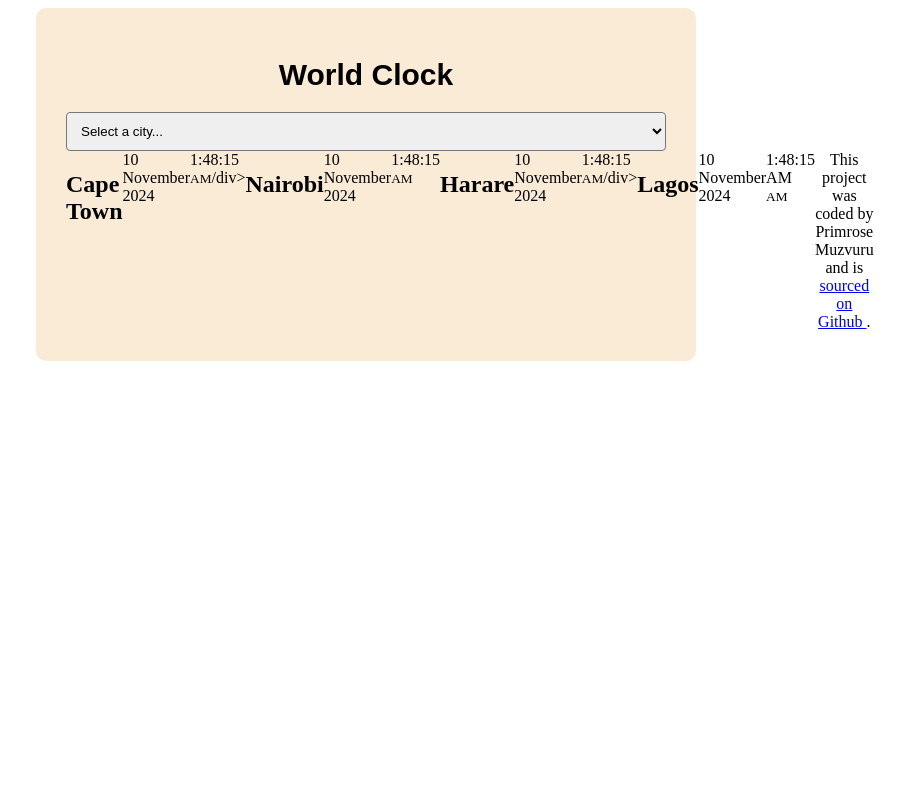
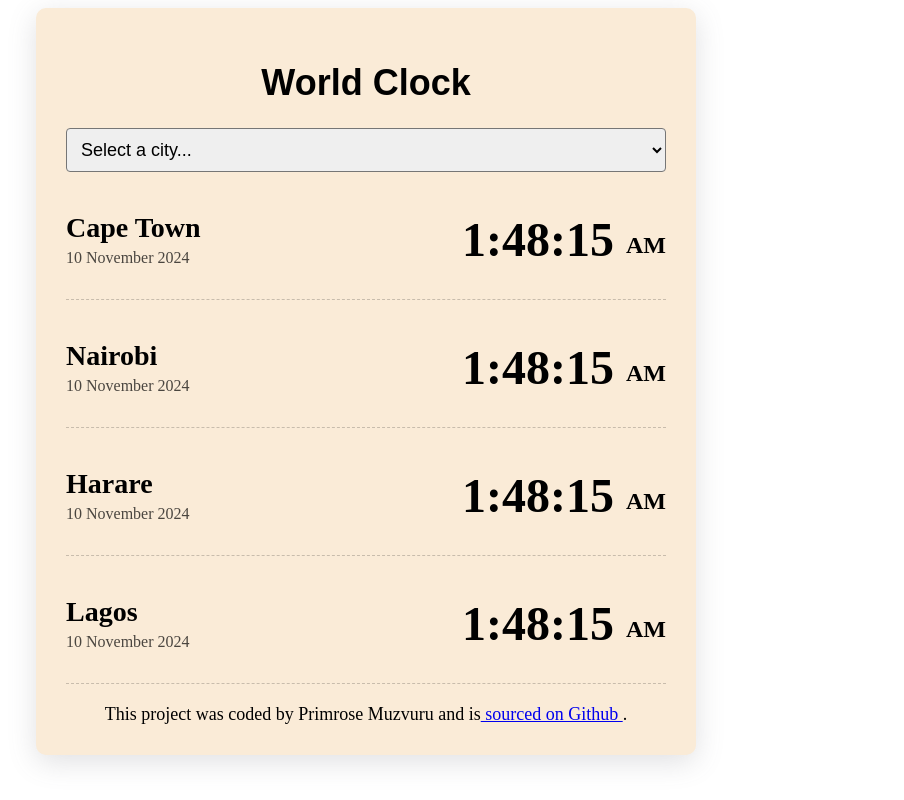
Before and after one commit to PMuzvuru/World-Clock, a plain HTML site: page index.html in a window 1280 px wide. Shown: the whole page, without its empty margins (274-1178 px from the left). Drawn offline with Linux system fonts and the light colour scheme.

Commit message:
Updated  Styles & Content

```diff
--- a/index.html
+++ b/index.html
@@ -19,27 +19,35 @@
       </select>
 
       <div class="city">
+        <div>
           <h2>Cape Town</h2>
           <div class="date">10 November 2024</div>
-        <div class="time">1:48:15  <small>AM</small>/div>
         </div>
-
-      <div class="city">
-        <h2>Nairobi</h2>
-        <div class="date">10 November 2024</div>
         <div class="time">1:48:15 <small>AM</small></div>
       </div>
 
       <div class="city">
-        <h2>Harare</h2>
+        <div>
+          <h2>Nairobi</h2>
           <div class="date">10 November 2024</div>
-        <div class="time">1:48:15  <small>AM</small>/div>
+        </div>
+        <div class="time">1:48:15 <small>AM</small></div>
       </div>
 
       <div class="city">
+        <div>
+          <h2>Harare</h2>
+          <div class="date">10 November 2024</div>
+        </div>
+        <div class="time">1:48:15 <small>AM</small></div>
+      </div>
+
+      <div class="city">
+        <div>
           <h2>Lagos</h2>
           <div class="date">10 November 2024</div>
-        <div class="time">1:48:15 AM <small>AM</small></div>
+        </div>
+        <div class="time">1:48:15 <small>AM</small></div>
       </div>
 
       <footer>
--- a/src/styles.css
+++ b/src/styles.css
@@ -3,13 +3,14 @@
   margin: 0 auto;
   background-color: antiquewhite;
   padding: 30px;
-  box-shadow: 1px, 10px, 5px rgba(red, green, blue, alpha);
+  box-shadow: rgba(100, 100, 111, 0.2) 0px 7px 29px 0px;
   border-radius: 10px;
 }
 
 select {
   display: block;
   width: 100%;
+  font-size: 18px;
   border-radius: 4px;
   padding: 10px;
 }
@@ -17,14 +18,39 @@ select {
 h1 {
   text-align: center;
   font-family: sans-serif;
-  font-size: 30px;
+  font-size: 36px;
+}
+
+h2 {
+  margin: 0 0 5px;
+  font-size: 28px;
 }
 
 .city {
   display: flex;
+  margin: 10px 0;
   justify-content: space-between;
+  padding: 30px 0;
+  border-bottom: 1px dashed rgba(0, 0, 0, 0.2);
+}
+
+.date {
+  opacity: 0.7;
+}
+
+.time {
+  font-size: 48px;
+  font-weight: bold;
+}
+
+.time small {
+  font-size: 24px;
+  vertical-align: middle;
+  line-height: 48px;
 }
 
 footer {
   text-align: center;
+  font-size: 18px;
+  margin-top: 20px;
 }
```
Lines whose indentation alone changed are shown as unchanged.
